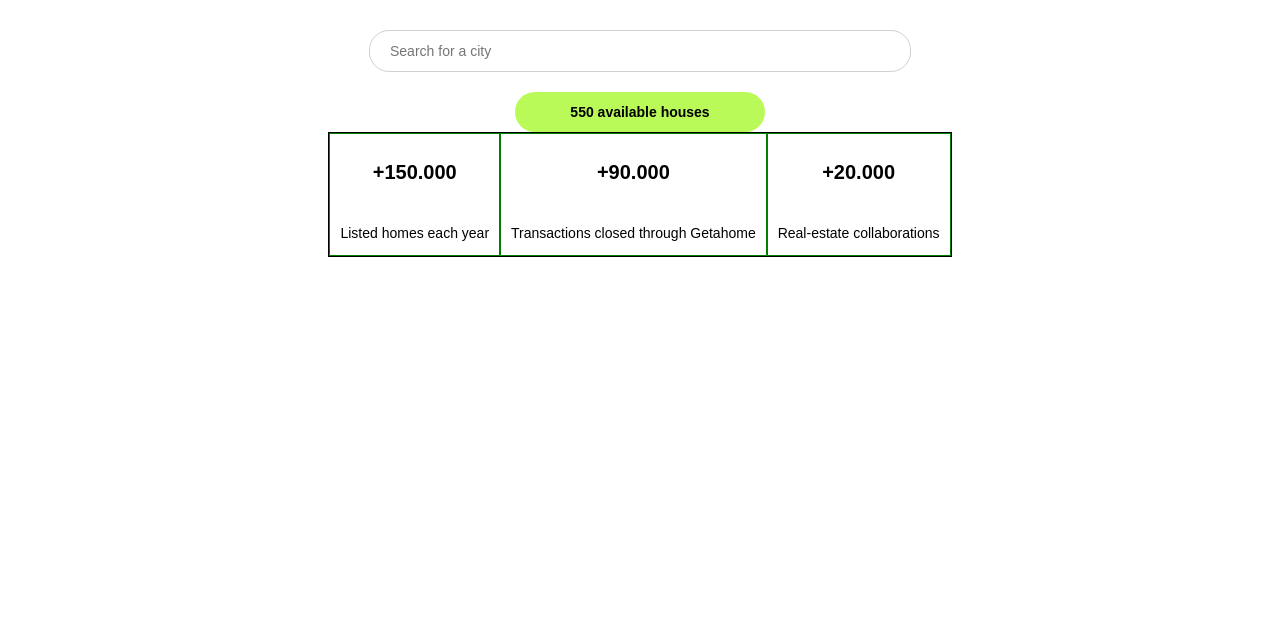
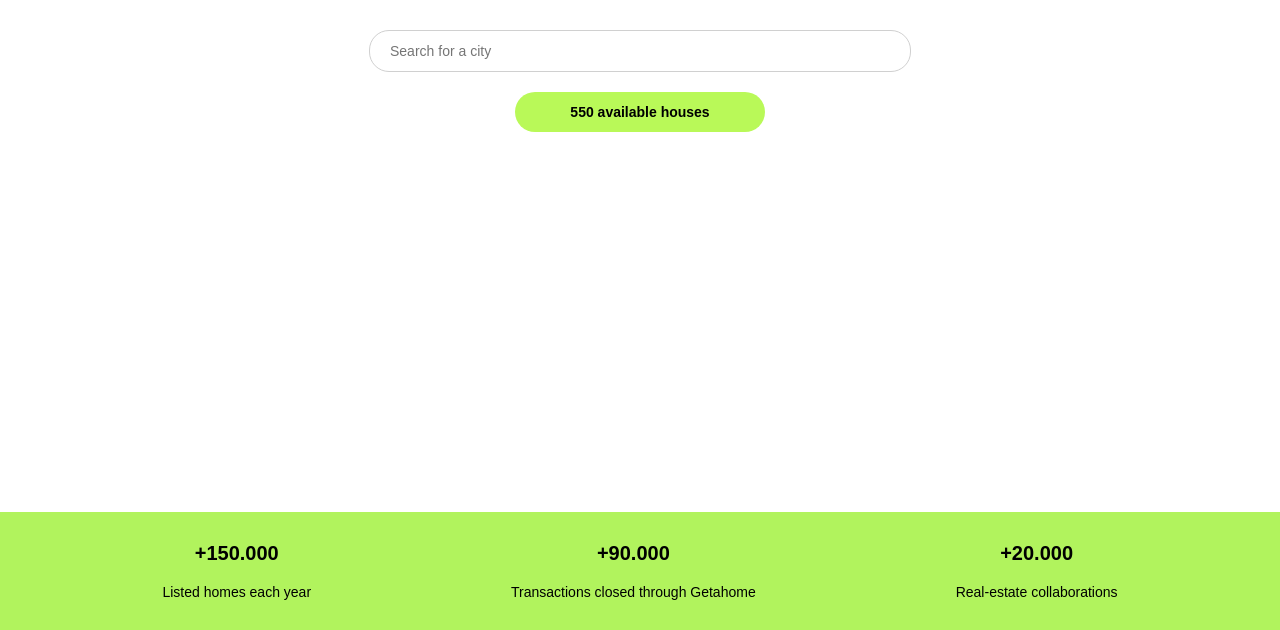
Before and after one commit to rubengpr/getahome, a plain HTML site: page index.html in a window 1280 px wide. Shown: the part 201-831 px from the top of the page. Before the commit the page ends 800 px from the top, so only its background shows below. Drawn offline with Linux system fonts and the light colour scheme.

Commit message:
🦸‍♂️ V1 Hero page ended

```diff
--- a/index.html
+++ b/index.html
@@ -17,10 +17,12 @@
         </ul>
         <button id="navbarbutton">I want to sell</button>
     </nav>
-    <section id="hero">
-        <h1 class="heroheader">Find your house near Barcelona</h1>
-        <input class="searchbar" type="text" placeholder="Search for a city">
-        <button id="herobutton">550 available houses</button>
+    <section>
+        <div id="hero">
+            <h1 class="heroheader">Find your house near Barcelona</h1>
+            <input class="searchbar" type="text" placeholder="Search for a city">
+            <button id="herobutton">550 available houses</button>
+        </div>
         <div id="rowmetrics">
             <div class="metricbox">
                 <h4>+150.000</h4>
--- a/style.css
+++ b/style.css
@@ -67,6 +67,7 @@
     flex-direction: column;
     justify-content: center;
     align-items: center;
+    margin-bottom: 380px;
 }
 
 .searchbar {
@@ -96,7 +97,8 @@
 #rowmetrics {
     display: flex;
     flex-direction: row;
-    border: 1px solid black;
+    justify-content: center;
+    background-color: #B1F35D;
 }
 
 .metricbox {
@@ -104,14 +106,16 @@
     flex-direction: column;
     justify-content: center;
     align-items: center;
-    padding: 0px 10px;
-    border: 1px solid green;
+    padding: 0px 100px;
 }
 
 .metricbox h4 {
     font-size: 20px;
+    margin: 30px 0px 5px 0px;
 }
 
 .metricbox p {
     font-size: 14px;
+    font-weight: 200;
+    margin-bottom: 30px;
 }
```
